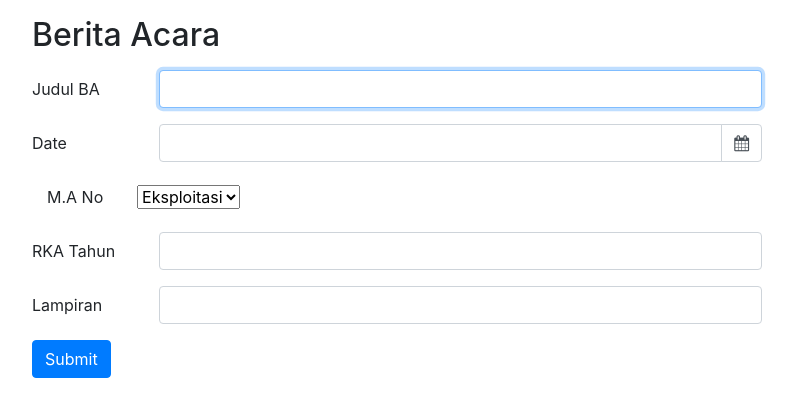
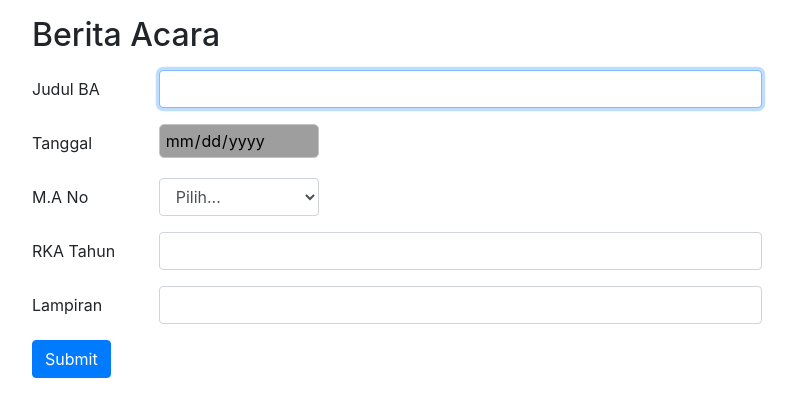
Before and after one commit to xyrez27/AP2BA, a CodeIgniter 4 app: template app/Views/ba/index.php in a window 1280 px wide. Shown: the part 64-481 px from the top of the page, without its empty margins (53-850 px from the left). Run offline with PHP 8.4 and a stand-in for CodeIgniter, Linux system fonts and the light colour scheme; the template is opened without the code that fills it, so the values that code supplies are empty; some libraries are stand-ins or nearby versions; grey boxes are pictures that could not be loaded.

Commit message:
UPDATE INDEX, TEMPLATE, CSS

```diff
--- a/app/Views/ba/index.php
+++ b/app/Views/ba/index.php
@@ -1,13 +1,14 @@
 <?= $this->extend('layout/template'); ?>
 <?= $this->section('content'); ?>
+
 <div class="container">
     <div class="row">
         <div class="col-8">
             <h2 class="my-3">Berita Acara</h2>
-            <form action="/passengers/save" method="POST" enctype="multipart/form-data">
+            <form action="/beritaacara/save" method="POST" enctype="multipart/form-data">
                 <?= csrf_field(); ?>
                 <div class="row mb-3">
-                    <label for="nama" class="col-sm-2 col-form-label">Judul BA</label>
+                    <label for="nama" class="col-sm-2 col-form-label" autofocus>Judul BA</label>
                     <div class="col-sm-10">
                         <input type="text" class="form-control" id="nama" name="nama" autofocus value="">
                         <div id="validationServer04Feedback" class="invalid-feedback">
@@ -15,28 +16,24 @@
                     </div>
                 </div>
                 <div class="row form-group">
-                    <label for="date" class="col-2 col-form-label">Date</label>
+                    <label for="date" class="col-2 col-form-label">Tanggal</label>
                     <div class="col">
                         <div class="input-group date" id="datepicker">
-                            <input type="text" class="form-control">
+                            <input type="date" id="tanggal" name="tanggal">
+                            <!-- <input type="text" class="form-control">
                             <span class="input-group-append">
                                 <span class="input-group-text bg-white">
                                     <i class="fa fa-calendar"></i>
                                 </span>
-                            </span>
+                            </span> -->
                         </div>
                     </div>
                 </div>
-                <!-- <div class="row mb-3">
-                    <label for="alamat" class="col-sm-2 col-form-label">M.A No</label>
-                    <div class="col-sm-10">
-                        <input type="text" class="form-control" id="MA_No" name="MA_No" value="">
-                    </div>
-                </div> -->
                 <div class="row mb-3">
-                    <div class="col-10">
-                        <label for="MA_No" class="col-2 col-form-label">M.A No</label>
-                        <select id="MA_No" class="form-select">
+                    <label for="inputState" class="col-sm-2 col-form-label">M.A No</label>
+                    <div class="col-3">
+                        <select id="inputState" class="form-control">
+                            <option selected disabled>Pilih...</option>
                             <option>Eksploitasi</option>
                             <option>Investasi</option>
                         </select>
@@ -60,12 +57,8 @@
                 </div>
                 <button type="submit" class="btn btn-primary">Submit</button>
             </form>
-            <!-- <script type="text/javascript">
-                $(function() {
-                    $('datepicker').datepicker();
-                });
-            </script> -->
         </div>
     </div>
 </div>
+
 <?= $this->endSection(); ?>
--- a/app/Views/layout/template.php
+++ b/app/Views/layout/template.php
@@ -8,11 +8,6 @@
 
     <!-- Bootstrap CSS -->
     <link rel="stylesheet" href="https://cdn.jsdelivr.net/npm/bootstrap@4.5.3/dist/css/bootstrap.min.css" integrity="sha384-TX8t27EcRE3e/ihU7zmQxVncDAy5uIKz4rEkgIXeMed4M0jlfIDPvg6uqKI2xXr2" crossorigin="anonymous">
-    <link rel="stylesheet" href="https://cdnjs.cloudflare.com/ajax/libs/bootstrap-datepicker/1.9.0/css/bootstrap-datepicker.min.css">
-    <link rel="stylesheet" href="https://cdnjs.cloudflare.com/ajax/libs/font-awesome/4.7.0/css/font-awesome.min.css">
-    <script src="https://ajax.googleapis.com/ajax/libs/jquery/3.4.1/jquery.min.js"></script>
-    <script src="https://cdn.jsdelivr.net/npm/bootstrap@4.5.3/dist/js/bootstrap.bundle.min.js"></script>
-    <script src="https://cdnjs.cloudflare.com/ajax/libs/bootstrap-datepicker/1.9.0/js/bootstrap-datepicker.min.js"></script>
 
     <!-- My CSS -->
     <link rel="stylesheet" href="/css/style.css">
--- a/public/css/style.css
+++ b/public/css/style.css
@@ -5,3 +5,31 @@
 .navbar{
     background-color: #F0EBE3;
 }
+
+[type="date"] {
+    background:#fff url(https://cdn1.iconfinder.com/data/icons/cc_mono_icon_set/blacks/16x16/calendar_2.png)  97% 50% no-repeat ;
+  }
+  [type="date"]::-webkit-inner-spin-button {
+    display: none;
+  }
+  [type="date"]::-webkit-calendar-picker-indicator {
+    opacity: 0;
+  }
+
+  /* custom styles */
+  /* body {
+    padding: 4em;
+    background: #e5e5e5;
+    font: 13px/1.4 Geneva, 'Lucida Sans', 'Lucida Grande', 'Lucida Sans Unicode', Verdana, sans-serif;
+  } */
+  label {
+    display: block;
+  }
+  input {
+    border: 1px solid #c4c4c4;
+    border-radius: 5px;
+    /* background-color: #fff; */
+    padding: 3px 5px;
+    /* box-shadow: inset 0 3px 6px rgba(0,0,0,0.1); */
+    width: 160px;
+  }
```
